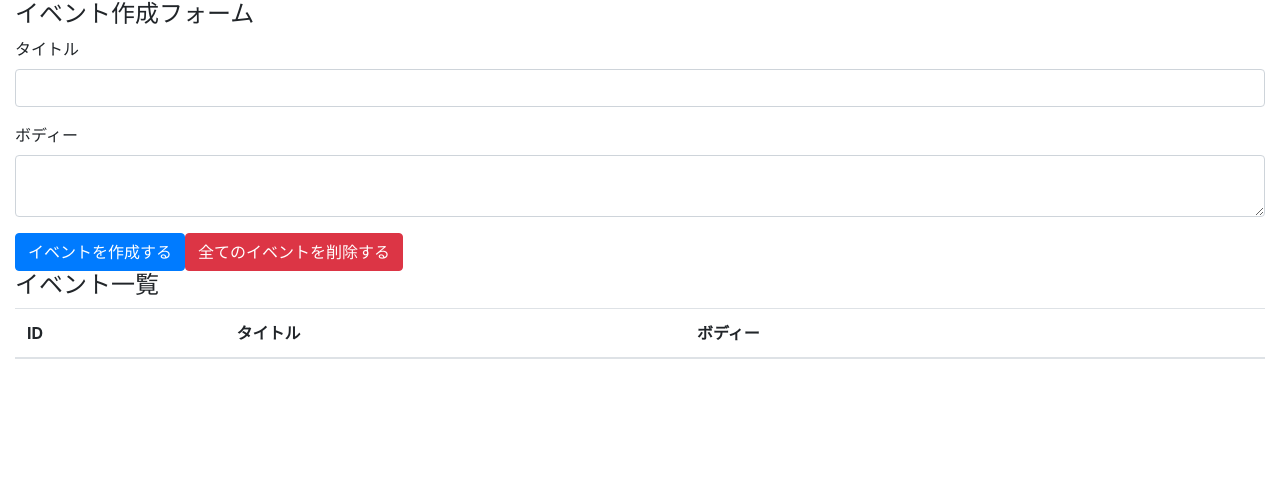
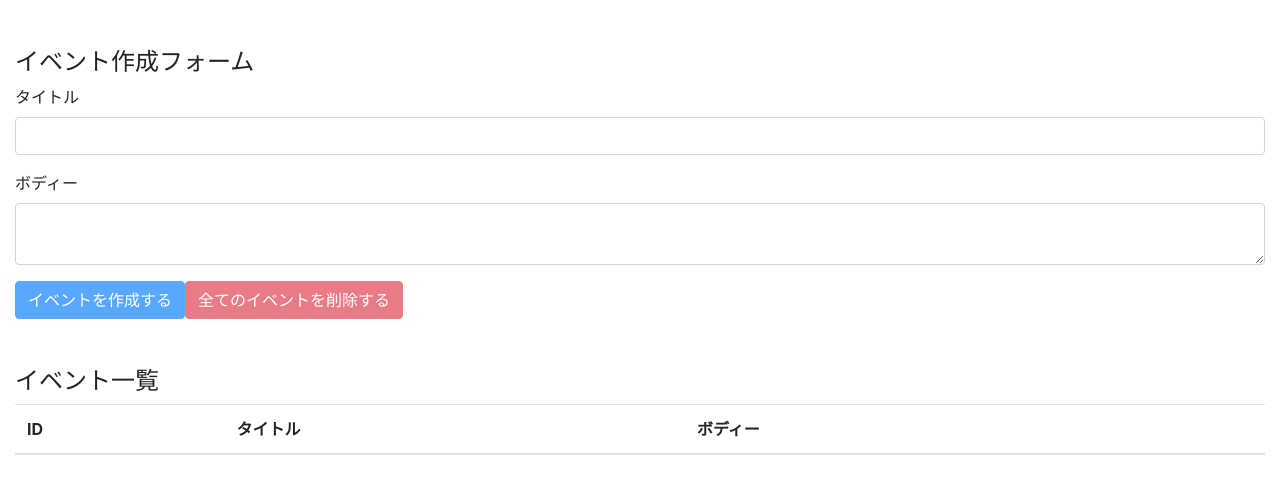
Before and after one commit to kohei0409/react-hooks-101, a React (Create React App) app: page / in a window 1280 px wide. Shown: the top 494 px of the page. Built offline with nearby package versions, Linux system fonts and the light colour scheme.

Commit message:
All Delete and desabled use

```diff
--- a/src/components/App.js
+++ b/src/components/App.js
@@ -23,8 +23,18 @@ const App = () => {
     setBody("");
   };
 
+  const deleteAllEvents = (e) => {
+    e.preventDefault();
+    const result = window.confirm(
+      "すべてのイベントを本当に削除しても良いですか？"
+    );
+    if (result) dispatch({ type: "DELETE_ALL_EVENTS" });
+  };
+
+  const unCreatable = title === "" || body === "";
+
   return (
-    <div className="container-fluid">
+    <div className="container-fluid mt-5">
       <h4>イベント作成フォーム</h4>
       <form>
         <div className="form-group">
@@ -47,12 +57,22 @@ const App = () => {
           />
         </div>
 
-        <button className="btn btn-primary" onClick={addEvent}>
+        <button
+          className="btn btn-primary"
+          onClick={addEvent}
+          disabled={unCreatable}
+        >
           イベントを作成する
         </button>
-        <button className="btn btn-danger">全てのイベントを削除する</button>
+        <button
+          className="btn btn-danger"
+          onClick={deleteAllEvents}
+          disabled={state.length === 0}
+        >
+          全てのイベントを削除する
+        </button>
       </form>
-
+      <div className="mt-5">
         <h4>イベント一覧</h4>
         <table className="table table-hover">
           <thead>
@@ -70,6 +90,7 @@ const App = () => {
           </tbody>
         </table>
       </div>
+    </div>
   );
 };
 
--- a/src/components/Event.js
+++ b/src/components/Event.js
@@ -3,7 +3,8 @@ import React from "react";
 const Event = ({ dispatch, event }) => {
   const id = event.id;
   const handleClickDeleteButton = () => {
-    dispatch({ type: "DELETE_EVENT", id });
+    const result = window.confirm(`本当に(id=${id})を削除しても良いですか？`);
+    if (result) dispatch({ type: "DELETE_EVENT", id });
   };
 
   return (
```
Lines whose indentation alone changed are shown as unchanged.
